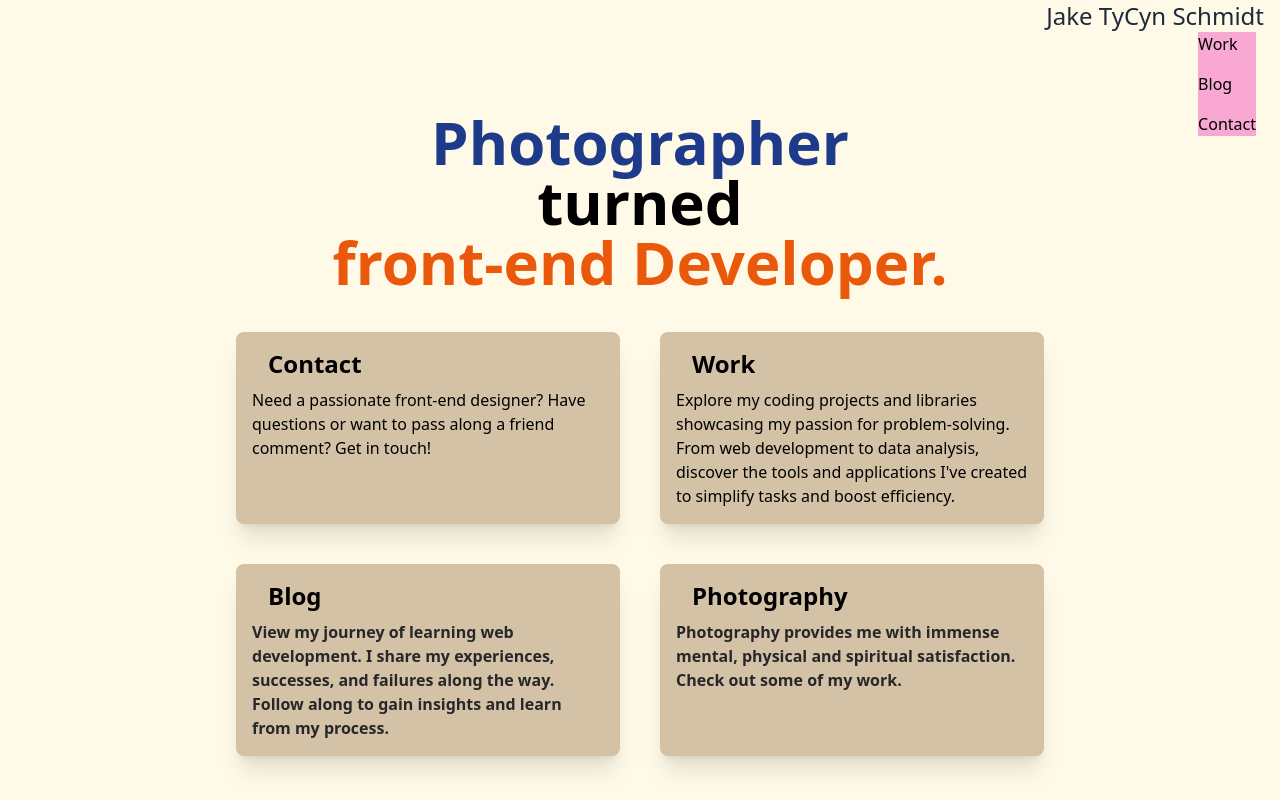
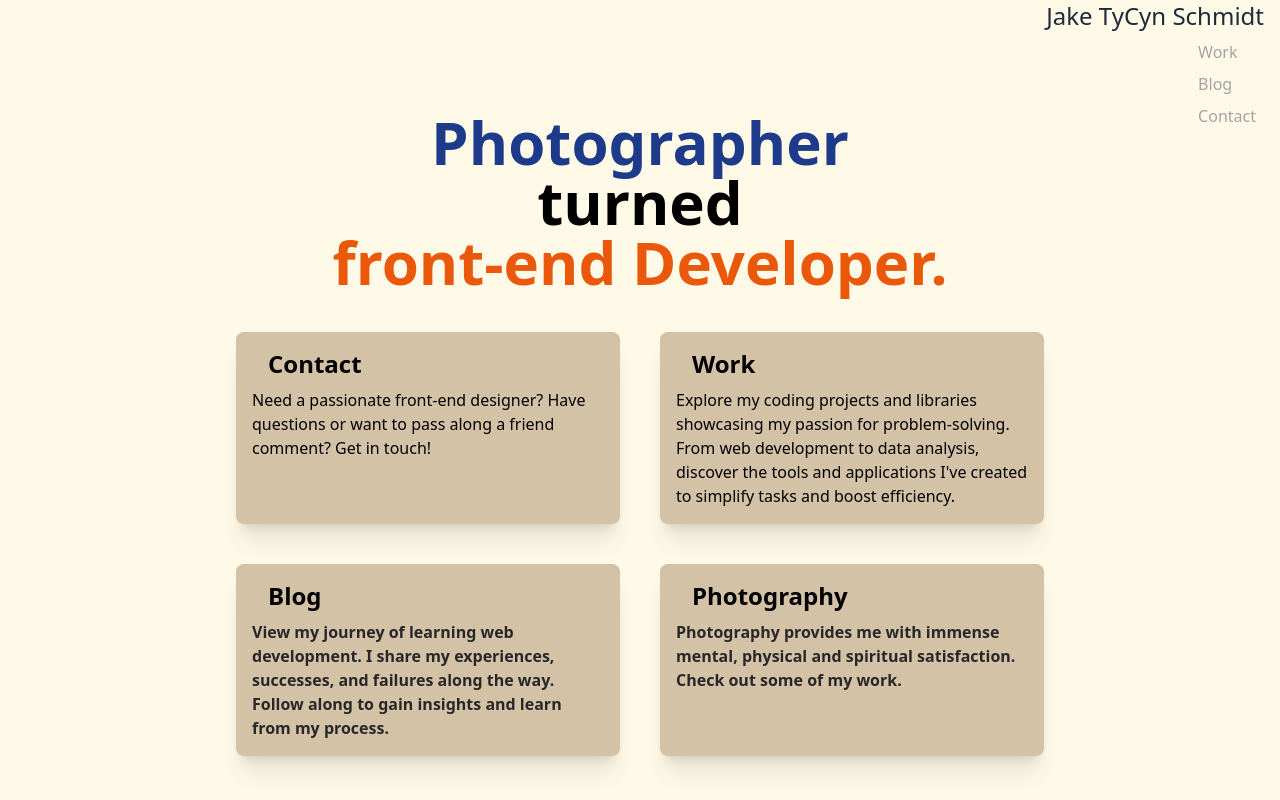
Before and after one commit to jaketycyn/jake-tycyn-schmidt-blog, a Next.js app: page / in a window 1280 px wide. Built offline with nearby package versions, Linux system fonts and the light colour scheme.

Commit message:
style - nav + delay transition

```diff
--- a/app/layout.tsx
+++ b/app/layout.tsx
@@ -20,18 +20,24 @@ export default function RootLayout({
               Jake TyCyn Schmidt
             </h1>
           </Link>
-          <nav className="flex flex-col text-black  bg-pink-300 absolute right-0 space-y-4 mr-6">
+          <nav className="flex flex-col text-neutral-400 absolute right-0 space-y-2 mr-6 mt-2">
             <Link href={"/work"}>
-              <p>Work</p>
+              <p className="hover:underline hover:text-orange-400 decoration-black decoration-2 transition ease-in-out delay-75">
+                Work
+              </p>
             </Link>
             <Link href={"/blog"}>
-              <p>Blog</p>
+              <p className="hover:underline hover:text-orange-400 decoration-black decoration-2 transition ease-in-out delay-75">
+                Blog
+              </p>
             </Link>
             {/* <Link href={"/photography"}>
               <p>Photography</p>
             </Link> */}
             <Link href={"/contact"}>
-              <p>Contact</p>
+              <p className="hover:underline hover:text-orange-400 decoration-black decoration-2 transition ease-in-out delay-75">
+                Contact
+              </p>
             </Link>
           </nav>
         </div>
```
